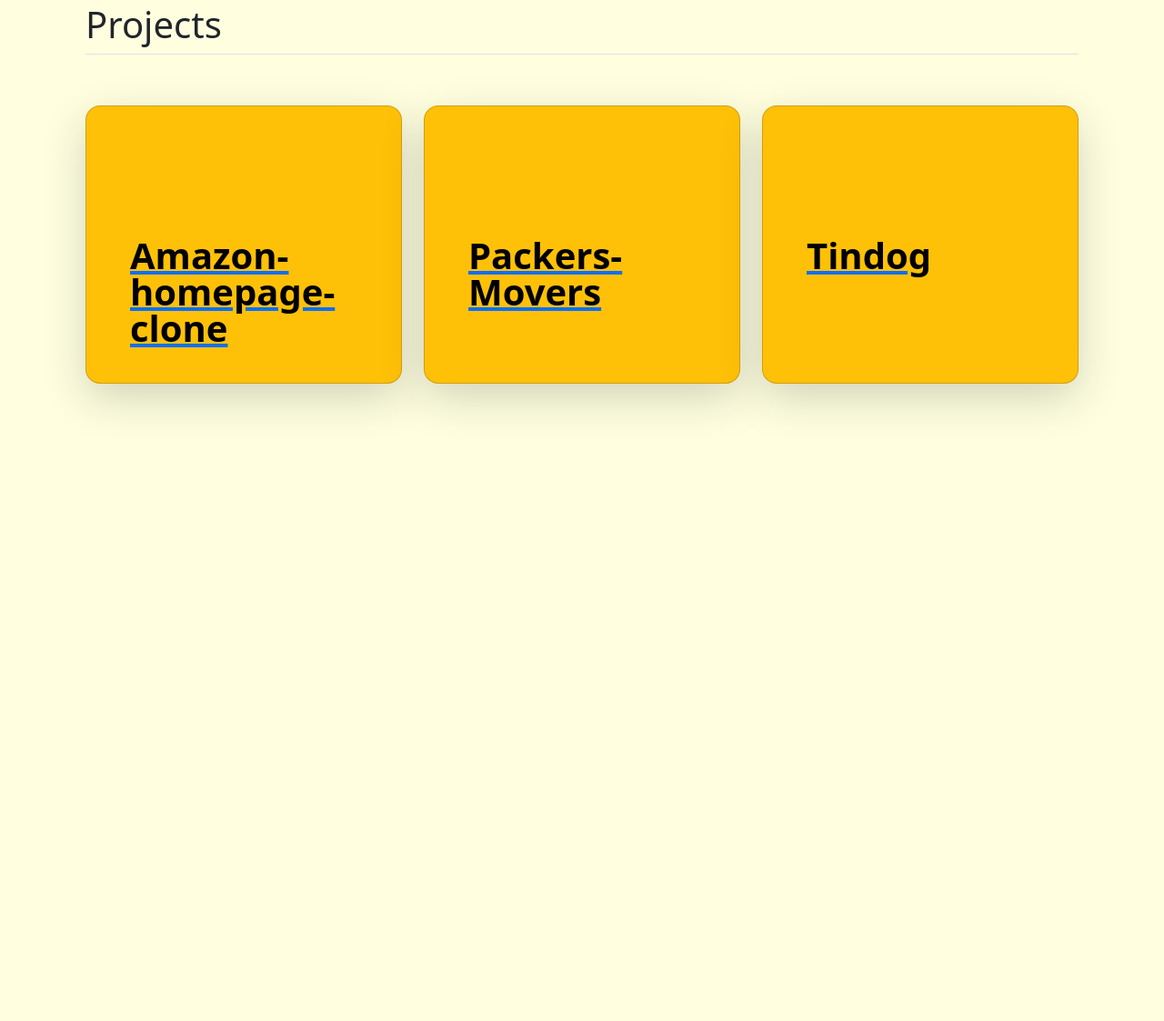
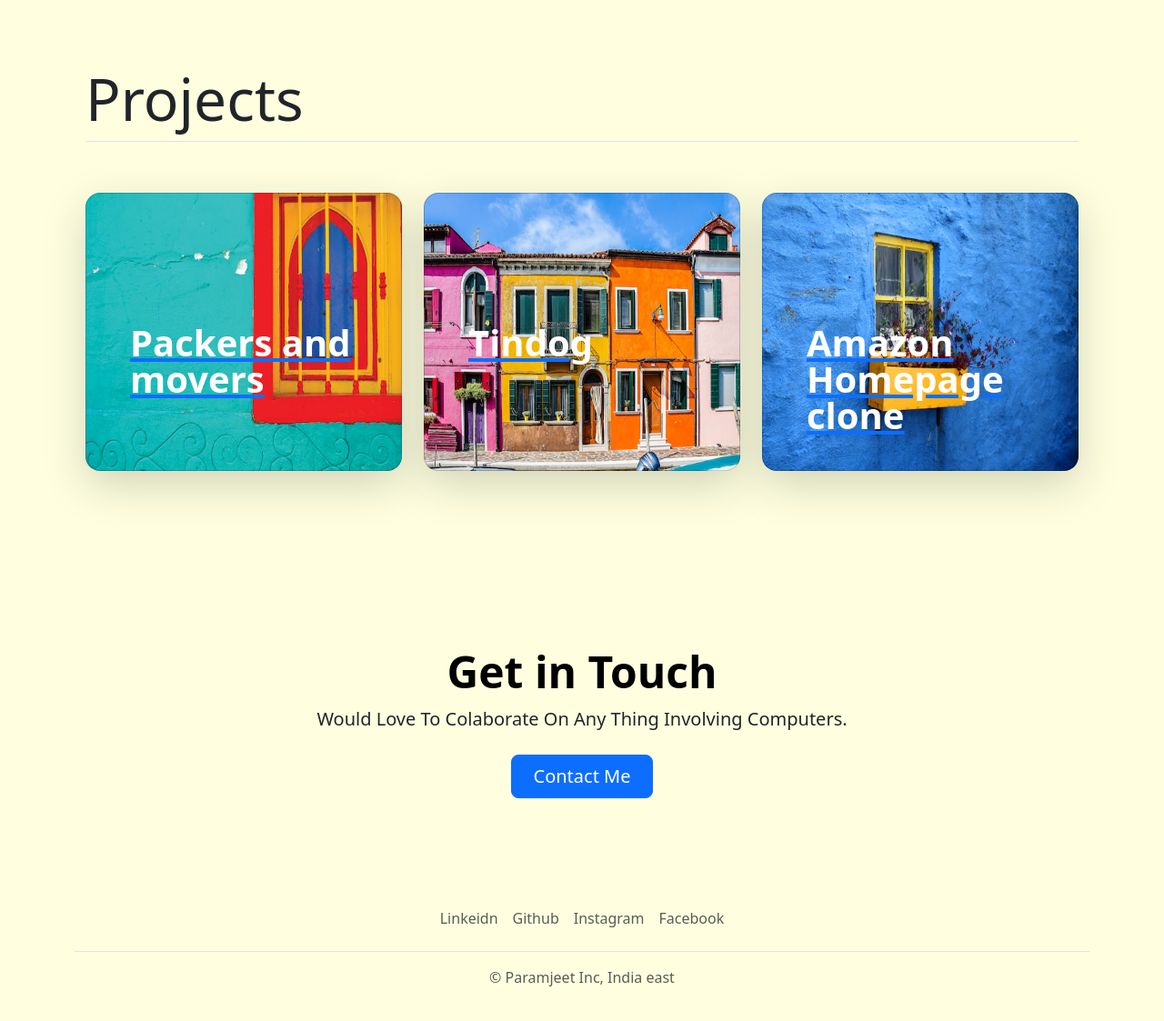
Before and after one commit to paramjeetn/caps2, a plain HTML site: page index.html in a window 1280 px wide. Shown: the part 787-1910 px from the top of the page at 91% size. Before the commit the page ends 1305 px from the top, so only its background shows below. Drawn offline with nearby package versions, Linux system fonts and the light colour scheme.

Commit message:
completed capstone project 2

```diff
--- a/index.html
+++ b/index.html
@@ -14,7 +14,7 @@
     <div class="px-4 pt-5 my-5 text-center border-bottom">
         <h1 class="display-4 fw-bold text-body-emphasis paramjeet ">I'm Paramjeet</h1>
         <div class="col-lg-6 mx-auto">
-          <p class="lead mb-4 below below-paramjeet" >"Trying everything" </p>
+          <p class="lead mb-4 below below-paramjeet" >"feeding my curiosity" </p>
           <div class="d-grid gap-2 d-sm-flex justify-content-sm-center mb-5  ">
             <button type="button" class="btn btn-primary btn-lg px-4 me-sm-3 resume" ><a href="https://paramjeetn.github.io/caps1/" class="resume">My resume</a></button>
 
@@ -28,31 +28,17 @@
       </div>
 
 
-
-
-
-
-
-
-
       <!--projects-->
 
+      <div class="container px-4 py-5" id="custom-cards">
+        <h2 class="pb-2 border-bottom projects">Projects</h2>
 
-
-
-
-
-
-
-      <div class="container px-4 py-5" id="custom-cards">
-        <h2 class="pb-2 border-bottom skill">Projects</h2>
-
-        <div class="row row-cols-1 row-cols-lg-3 align-items-stretch g-4 py-5 ">
-          <div class="col  ">
-            <a href="https://paramjeetn.github.io/Amazon-frontend-clone/">
-            <div class="card card-cover h-100 overflow-hidden text-bg-dark rounded-4 shadow-lg webdev bg-warning">
+        <div class="row row-cols-1 row-cols-lg-3 align-items-stretch g-4 py-5">
+          <div class="col">
+            <a href="https://paramjeetn.github.io/packers-movers/">
+            <div class="card card-cover h-100 overflow-hidden text-bg-dark rounded-4 shadow-lg packers">
               <div class="d-flex flex-column h-100 p-5 pb-3 text-white text-shadow-1">
-                <h3 class="pt-5 mt-5 mb-4 display-6 lh-1 fw-bold web-text">Amazon-homepage-clone</h3>
+                <h3 class="pt-5 mt-5 mb-4 display-6 lh-1 fw-bold">Packers and movers</h3>
 
               </div>
             </div>
@@ -60,10 +46,10 @@
           </div>
 
           <div class="col">
-            <a href="https://paramjeetn.github.io/packers-movers/">
-            <div class="card card-cover h-100 overflow-hidden text-bg-dark rounded-4 shadow-lg bg-warning dsa">
+            <a href="https://paramjeetn.github.io/tindog/">
+            <div class="card card-cover h-100 overflow-hidden text-bg-dark rounded-4 shadow-lg tindog">
               <div class="d-flex flex-column h-100 p-5 pb-3 text-white text-shadow-1">
-                <h3 class="pt-5 mt-5 mb-4 display-6 lh-1 fw-bold web-text ">Packers-Movers </h3>
+                <h3 class="pt-5 mt-5 mb-4 display-6 lh-1 fw-bold">Tindog</h3>
 
               </div>
             </div>
@@ -71,27 +57,44 @@
           </div>
 
           <div class="col">
-            <a href="https://paramjeetn.github.io/tindog/" class="tindog">
-            <div class="card card-cover h-100 overflow-hidden text-bg-dark rounded-4 shadow-lg bg-warning blockchain">
+            <a href="https://paramjeetn.github.io/Amazon-frontend-clone/">
+            <div class="card card-cover h-100 overflow-hidden text-bg-dark rounded-4 shadow-lg amazon">
               <div class="d-flex flex-column h-100 p-5 pb-3 text-shadow-1">
-                <h3 class="pt-5 mt-5 mb-4 display-6 lh-1 fw-bold web-text">Tindog</h3>
+                <h3 class="pt-5 mt-5 mb-4 display-6 lh-1 fw-bold">Amazon Homepage clone</h3>
 
               </div>
             </div>
-            </a>
+          </a>
           </div>
         </div>
       </div>
 
+<!-- About me -->
+<div class="px-4 py-5 my-5 text-center">
 
+  <h1 class="display-5 fw-bold text-body-emphasis">Get in Touch</h1>
+  <div class="col-lg-6 mx-auto">
+    <p class="lead mb-4">Would Love To Colaborate On Any Thing Involving Computers. </p>
+    <div class="d-grid gap-2 d-sm-flex justify-content-sm-center">
+      <button type="button" class="btn btn-primary btn-lg px-4 gap-3">Contact Me</button>
 
+    </div>
+  </div>
+</div>
 
+<!-- footer-->
+<div class="container">
+  <footer class="py-3 my-4">
+    <ul class="nav justify-content-center border-bottom pb-3 mb-3">
+      <li class="nav-item"><a href="#" class="nav-link px-2 text-body-secondary">Linkeidn</a></li>
+      <li class="nav-item"><a href="#" class="nav-link px-2 text-body-secondary">Github</a></li>
+      <li class="nav-item"><a href="#" class="nav-link px-2 text-body-secondary">Instagram</a></li>
+      <li class="nav-item"><a href="#" class="nav-link px-2 text-body-secondary">Facebook</a></li>
 
-
-
-
-
-
+    </ul>
+    <p class="text-center text-body-secondary">© Paramjeet Inc, India east</p>
+  </footer>
+</div>
 
     <script src="https://cdn.jsdelivr.net/npm/bootstrap@5.3.2/dist/js/bootstrap.bundle.min.js" integrity="sha384-C6RzsynM9kWDrMNeT87bh95OGNyZPhcTNXj1NW7RuBCsyN/o0jlpcV8Qyq46cDfL" crossorigin="anonymous"></script>
 </body>
--- a/style.css
+++ b/style.css
@@ -7,11 +7,9 @@ body{
     color:white;
     text-decoration: none;
 
+}
 
-
-
-}
-body > div > h1{
+.paramjeet{
     color: #66bfbf;
     font-size: 7rem;
     margin: 50px auto 0 auto;
@@ -23,11 +21,45 @@ body > div > h1{
     font-family: "Sacramento", cursive;
 }
 
-.skill{
-    font-size:2.5rem ;
+.projects{
+    font-size: 4em;
+}
+.packers{
+
+    background: linear-gradient(130deg);
+    background-size: 105% 102%;
+    animation: gradient-animation 4s ease infinite;
+    text-decoration: none;
+    background-image: url(./Images/daniela-roa-h1-ltmjr0bc-unsplash.jpg);
+  }
+
+.tindog{
+    background: linear-gradient(30deg);
+
+    background-size: 105% 102%;
+    animation: gradient-animation 4s ease infinite;
+    text-decoration: none;
+    background-image: url(./Images/axp-photography-lVDfmJprq8k-unsplash.jpg) ;
+}
+.amazon{
+
+        background: linear-gradient(230deg);
+
+        background-size: 105% 102%;
+        animation: gradient-animation 4s ease infinite;
+        text-decoration: none;
+
+        background-image: url(./Images/vincent-giersch-Jky9coxzeHI-unsplash.jpg);
 }
 
-
-.web-text{
-    color:black
-}
+  @keyframes gradient-animation {
+    0% {
+      background-position: 0% 50%;
+    }
+    50% {
+      background-position: 100% 50%;
+    }
+    100% {
+      background-position: 0% 50%;
+    }
+  }
```
Also changed, not shown: Images/axp-photography-lVDfmJprq8k-unsplash.jpg (added), Images/daniela-roa-h1-ltmjr0bc-unsplash.jpg (added), Images/vincent-giersch-Jky9coxzeHI-unsplash.jpg (added).
